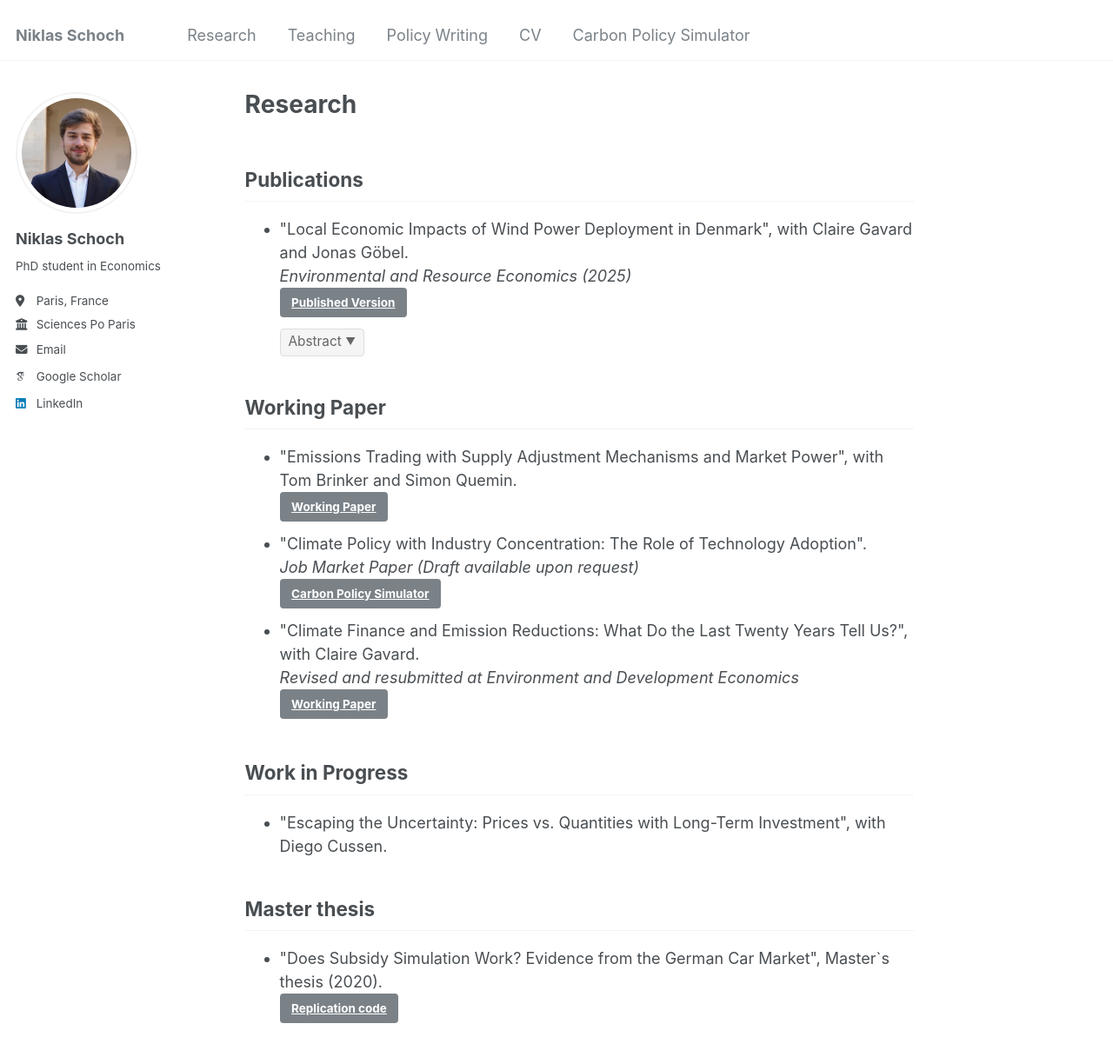
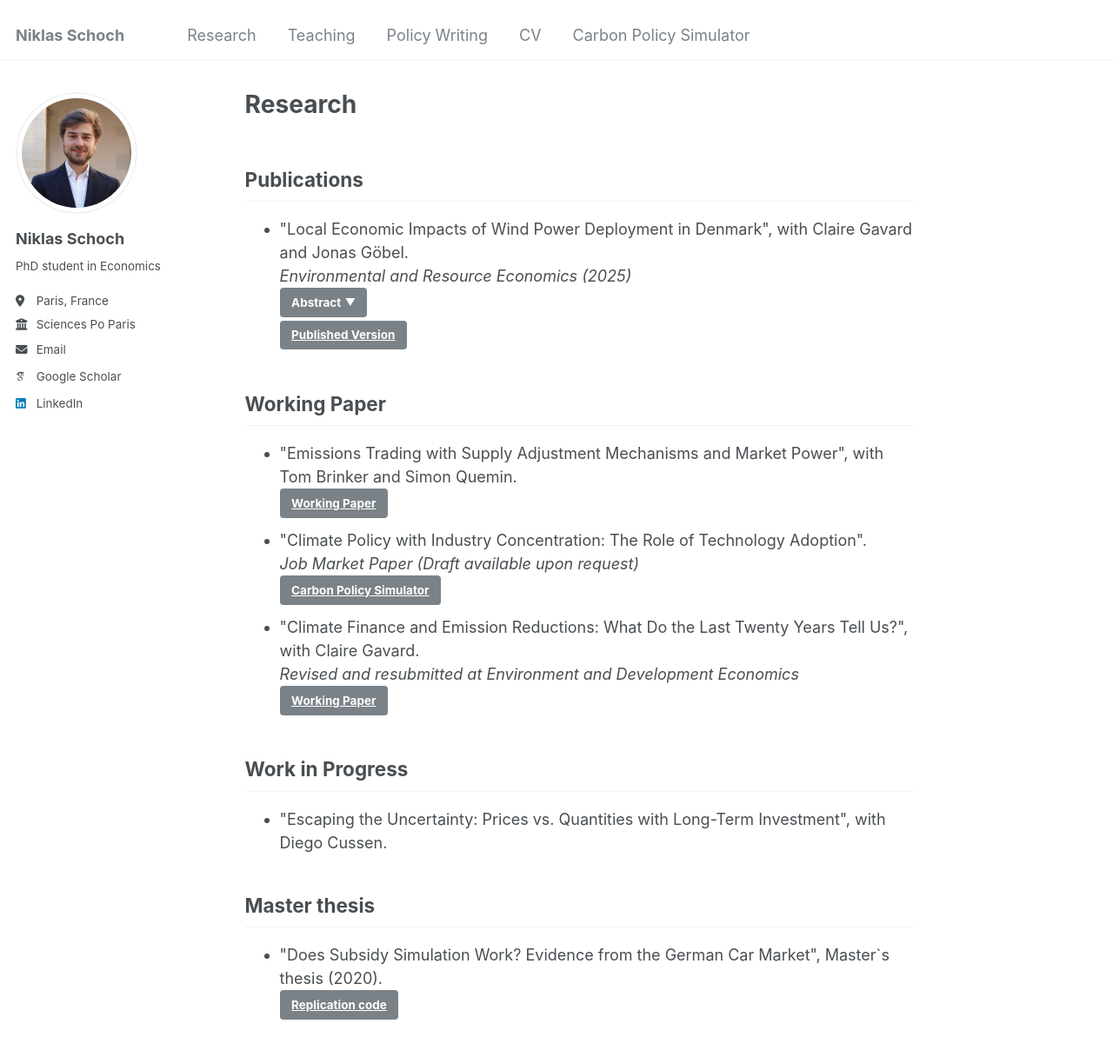
Before and after one commit to niklasschoch/niklasschoch.github.io, a Jekyll site: the page built from _pages/research.md, in a window 1280 px wide and 1400 px high. Shown: the top 1216 px of the window at 87% size. Built offline with Jekyll 4.4.1, drawn with Linux system fonts in a browser that asks for light colours; some web fonts are replaced.

Commit message:
Abstract button

```diff
--- a/_pages/research.md
+++ b/_pages/research.md
@@ -21,18 +21,19 @@ author_profile: true
     <br/><em>{{ item.citation }}</em>
   {% endif -%}
 
-    {% if item.links %}
+    {% if item.links or item.abstract %}
       <br/>
-      {% for link in item.links %}
-        <a href="{{ link.url }}" class="btn" target="_blank" rel="noopener" style="margin-right: 0.5rem;">{{ link.label }}</a>
-      {% endfor %}
-    {% endif -%}
-    {% if item.abstract %}
-      <br/>
+      {% if item.abstract %}
       <details class="pub-abstract">
-        <summary class="pub-abstract__toggle">Abstract <span class="pub-abstract__arrow" aria-hidden="true">▼</span></summary>
+        <summary class="pub-abstract__toggle btn" style="margin-right: 0.5rem;">Abstract <span class="pub-abstract__arrow" aria-hidden="true">▼</span></summary>
         <p class="pub-abstract__text">{{ item.abstract }}</p>
       </details>
+      {% endif -%}
+      {% if item.links %}
+        {% for link in item.links %}
+          <a href="{{ link.url }}" class="btn" target="_blank" rel="noopener" style="margin-right: 0.5rem;">{{ link.label }}</a>
+        {% endfor %}
+      {% endif -%}
     {% endif -%}
   </li>
 {% endfor %}
--- a/assets/css/main.scss
+++ b/assets/css/main.scss
@@ -58,23 +58,19 @@
   box-shadow: 0 0 6px rgba(0, 0, 0, 0.05);
 }
 
-/* Clickable abstract for publications */
+/* Clickable abstract for publications – sits next to link buttons */
 .pub-abstract {
-  margin-top: 0.5rem;
+  display: inline;
+  margin-top: 0;
 }
 .pub-abstract__toggle {
   cursor: pointer;
   display: inline-flex;
   align-items: center;
   gap: 0.25rem;
-  padding: 0.2rem 0.5rem;
-  font-size: 0.85rem;
-  color: var(--text-muted, #666);
-  background: var(--background-alt, #f5f5f5);
-  border: 1px solid var(--border-color, #ddd);
-  border-radius: 4px;
   list-style: none;
   user-select: none;
+  vertical-align: middle;
 }
 /* Hide the browser’s default disclosure arrow (the one on the right) */
 .pub-abstract summary.pub-abstract__toggle {
@@ -87,10 +83,6 @@
   display: none !important;
   font-size: 0;
   content: none;
-}
-.pub-abstract__toggle:hover {
-  background: var(--background-hover, #eee);
-  color: var(--text, #333);
 }
 .pub-abstract__arrow {
   font-size: 0.65rem;
```
